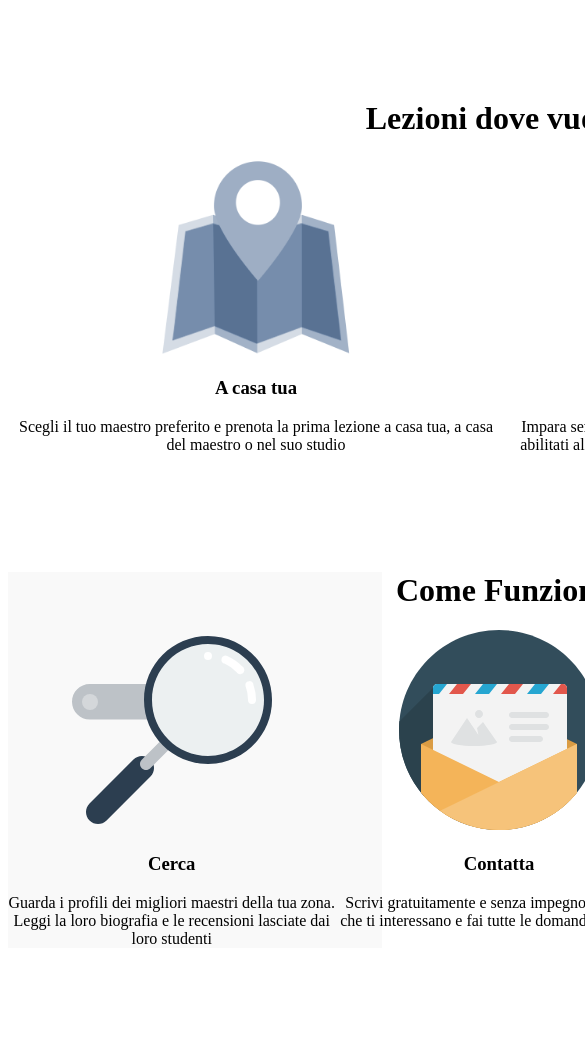
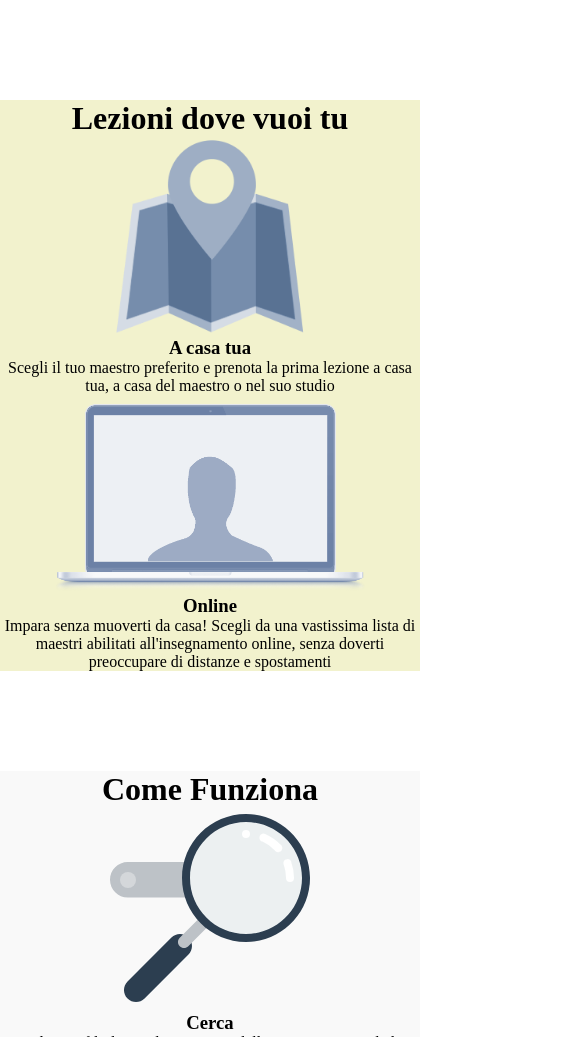
Before and after one commit to erjonlusha/html-css-resp-wannabe, a plain HTML site: page index.html in a window 390 px wide. Shown: the top 1037 px of the page, 585 px wide, since content can reach past the window. Drawn offline with Linux system fonts and the light colour scheme.

Commit message:
Creato layout minore di 420px

```diff
--- a/index.html
+++ b/index.html
@@ -7,7 +7,7 @@
     <title>Boolean aCademy</title>
   </head>
   <body>
-    <div id="lezioni" class="container">
+    <div id="lezioni" class="container mt_0">
       <div class="row">
         <h1>Lezioni dove vuoi tu</h1>
         <div class="left">
--- a/style.css
+++ b/style.css
@@ -71,3 +71,36 @@ img {
 .clear {
   clear: both;
 }
+
+
+/* diventa < di 420px */
+@media screen and (max-width:420px){
+  *{
+    margin:0;
+  }
+  body{max-width: 420px;
+  width: 420px;
+}
+
+#lezioni.container{margin-top: 0!important;}
+#lezioni, #why {background-color: #f2f2cd}
+.row {
+  width: 420px;
+}
+/* .mt_0{margin-top: -100px;} */
+/* BLOCCO LEZIONI */
+#lezioni .row>.left,
+#lezioni .row>.right {
+  width: 100%;
+  float: none;
+}
+
+/* BLOCCO STEPS */
+#steps .row>.left,
+#steps .row>.central,
+#steps .row>.right {
+  float: none;
+  width: 100%;
+}
+}
+/* /diventa < di 420px */
```
